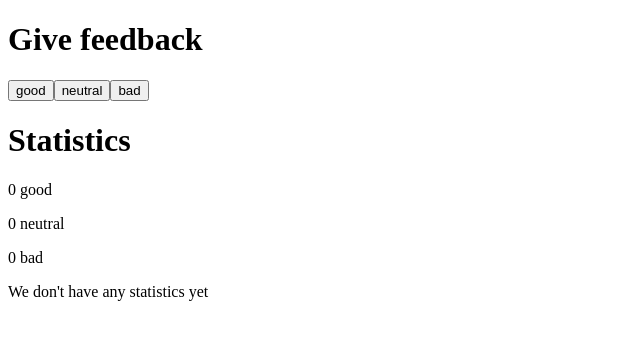
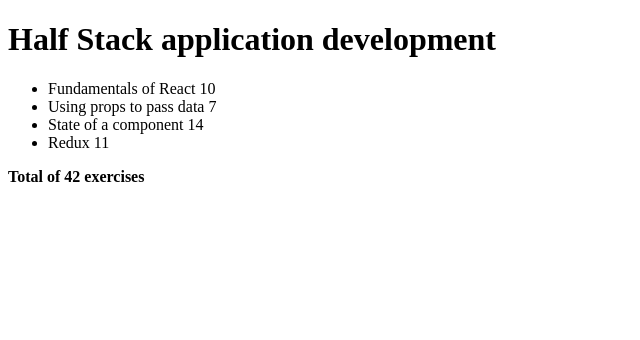
Before and after one commit to Ruben-MG/bootcamp, a JavaScript app in the folder part1/: page / in a window 1280 px wide. Shown: the top 340 px of the page, without its empty margins (0-640 px from the left). Built offline with nearby package versions, Linux system fonts and the light colour scheme.

Commit message:
Ejercicios 2.1-2.2

```diff
--- a/part1/src/App.js
+++ b/part1/src/App.js
@@ -1,85 +1,49 @@
-import { useState } from "react";
+const Course = ({ course }) => {
+  const items = course.parts.map((part) => (
+    <li key={part.id}>
+      {part.name} {part.exercises}
+    </li>
+  ));
+  const suma = course.parts.reduce((total, part) => total + part.exercises,0)
 
-const StatisticLine = ({ value, text }) => (
-  <p>
-    {value} {text}
-  </p>
-);
-
-const ButtonCounter = ({ onClick, text }) => (
-  <button onClick={onClick}>{text}</button>
-);
-
-const AllCounters = ({ good, neutral, bad }) => {
-  var total = good + neutral + bad;
-  var average = (((good - bad) / total) * 100).toFixed(2);
-  var positive = ((good / total) * 100).toFixed(2);
-  return total === 0 ? (
-    <p>We don't have any statistics yet</p>
-  ) : (
-    <div>
-      <table>
-        <tbody>
-          <tr>
-            <td>Good</td>
-            <td>{good}</td>
-          </tr>
-          <tr>
-            <td>Neutral</td>
-            <td>{neutral}</td>
-          </tr>
-          <tr>
-            <td>Bad</td>
-            <td>{bad}</td>
-          </tr>
-          <tr>
-            <td>All: </td>
-            <td>{total}</td>
-          </tr>
-          <tr>
-            <td>Average: </td>
-            <td>{average} %</td>
-          </tr>
-          <tr>
-            <td>Positive</td>
-            <td>{positive} %</td>
-          </tr>
-        </tbody>
-      </table>
-    </div>
-  );
-};
-
-const Print = () => {
   return (
     <div>
-      <table>
-        <tr>
-          <td></td>
-        </tr>
-      </table>
+      <h1>{course.name}</h1>
+      <ul>{items}</ul>
+      <p><strong>Total of {suma} exercises</strong></p>
     </div>
   );
 };
 
 const App = () => {
-  const [good, setGood] = useState(0);
-  const [neutral, setNeutral] = useState(0);
-  const [bad, setBad] = useState(0);
+  const course = {
+    id: 1,
+    name: "Half Stack application development",
+    parts: [
+      {
+        name: "Fundamentals of React",
+        exercises: 10,
+        id: 1,
+      },
+      {
+        name: "Using props to pass data",
+        exercises: 7,
+        id: 2,
+      },
+      {
+        name: "State of a component",
+        exercises: 14,
+        id: 3,
+      },
+      {
+        name: "Redux",
+        exercises: 11,
+        id: 4,
+      },
+    ],
+  };
 
-  return (
-    <div>
-      <h1>Give feedback</h1>
-      <ButtonCounter text="good" onClick={() => setGood(good + 1)} />
-      <ButtonCounter text="neutral" onClick={() => setNeutral(neutral + 1)} />
-      <ButtonCounter text="bad" onClick={() => setBad(bad + 1)} />
-      <h1>Statistics</h1>
-      <StatisticLine text="good" value={good} />
-      <StatisticLine text="neutral" value={neutral} />
-      <StatisticLine text="bad" value={bad} />
-      <AllCounters good={good} neutral={neutral} bad={bad} />
-    </div>
-  );
+  return <Course course={course} />;
 };
 
 export default App;
```
